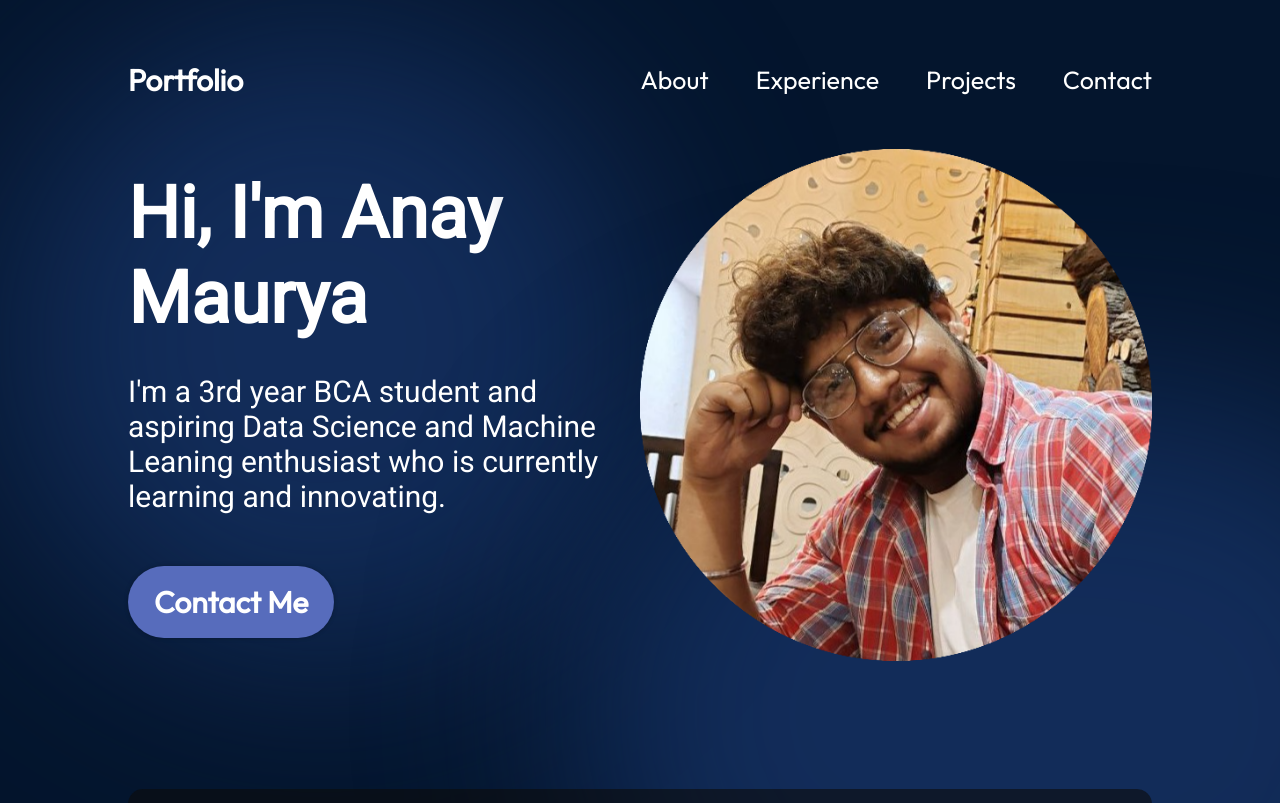
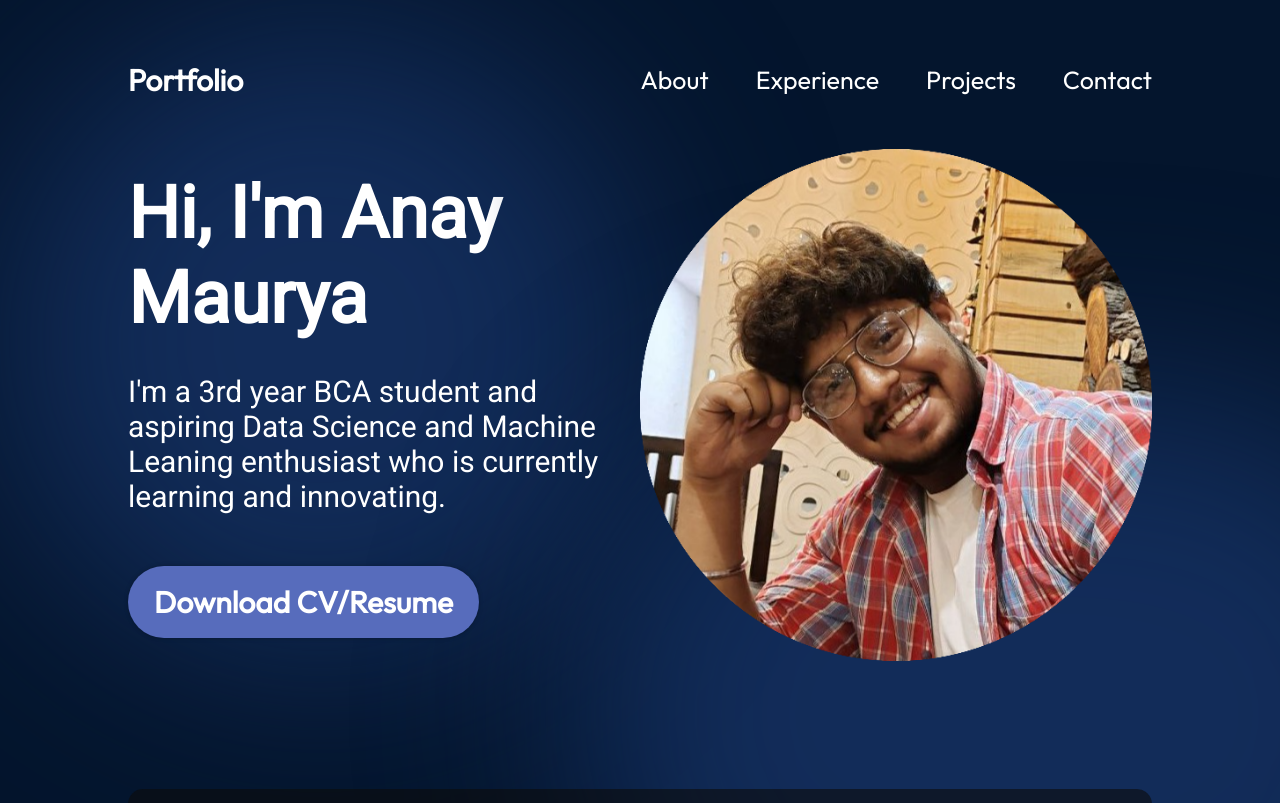
Before and after one commit to anaymaurya04/Portfolio, a React (Vite) app: page / in a window 1280 px wide. Shown: the top 803 px of the page. Built offline with nearby package versions, Linux system fonts and the light colour scheme.

Commit message:
Update Hero.jsx

```diff
--- a/src/components/Hero/Hero.jsx
+++ b/src/components/Hero/Hero.jsx
@@ -12,7 +12,7 @@ export const Hero = () => {
           I'm a 3rd year BCA student and aspiring Data Science and Machine Leaning enthusiast who is currently learning and innovating.
         </p>
         <a href="mailto:anaymaurya04@email.com" className={styles.contactBtn}>
-          Contact Me
+          Download CV/Resume
         </a>
       </div>
       <img
```
